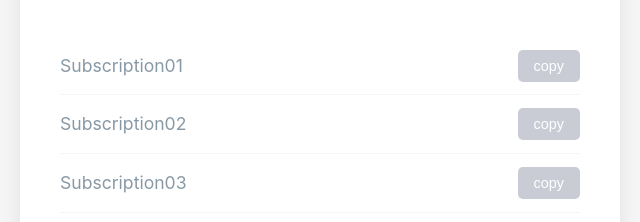
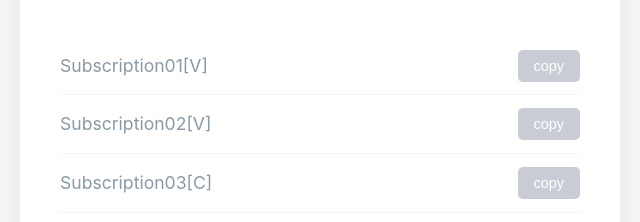
Before and after one commit to keithelvis/fav, a plain HTML site: page subs.html in a window 1280 px wide. Shown: the part 155-377 px from the top of the page, 320-960 px from the left. Drawn offline with Linux system fonts and the light colour scheme.

Commit message:
Update subs.html

```diff
--- a/subs.html
+++ b/subs.html
@@ -159,9 +159,9 @@
 
     <script>
         const subscriptionLinks = [
-            { text: "Subscription01", url: "https://raw.githubusercontent.com/aiboboxx/v2rayfree/main/v2" },
-            { text: "Subscription02", url: "https://example.com/sub2" },
-            { text: "Subscription03", url: "https://example.com/sub3" },
+            { text: "Subscription01[V]", url: "https://raw.githubusercontent.com/aiboboxx/v2rayfree/main/v2" },
+            { text: "Subscription02[V]", url: "https://www.xrayvip.com/free.txt" },
+            { text: "Subscription03[C]", url: "https://www.xrayvip.com/free.yaml" },
             { text: "Subscription04", url: "https://example.com/sub4" },
             { text: "Subscription05", url: "https://example.com/sub5" },
             { text: "Subscription06", url: "https://example.com/sub6" },
```
